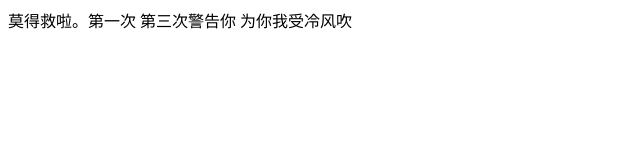
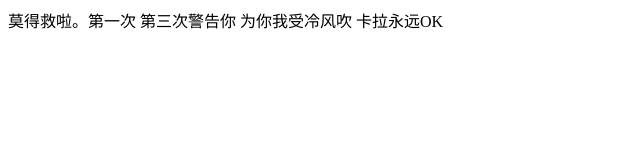
Before and after one commit to xujunjie10/webweb, a plain HTML site: page index.html in a window 1280 px wide. Shown: the whole page, without its empty margins (0-640 px from the left). Drawn offline with Linux system fonts and the light colour scheme.

Commit message:
oh my gad

```diff
--- a/index.html
+++ b/index.html
@@ -14,6 +14,10 @@
     第三次警告你
 
     为你我受冷风吹
+
+
+    卡拉永远OK
+
   </div>
 </body>
 </html>
```
